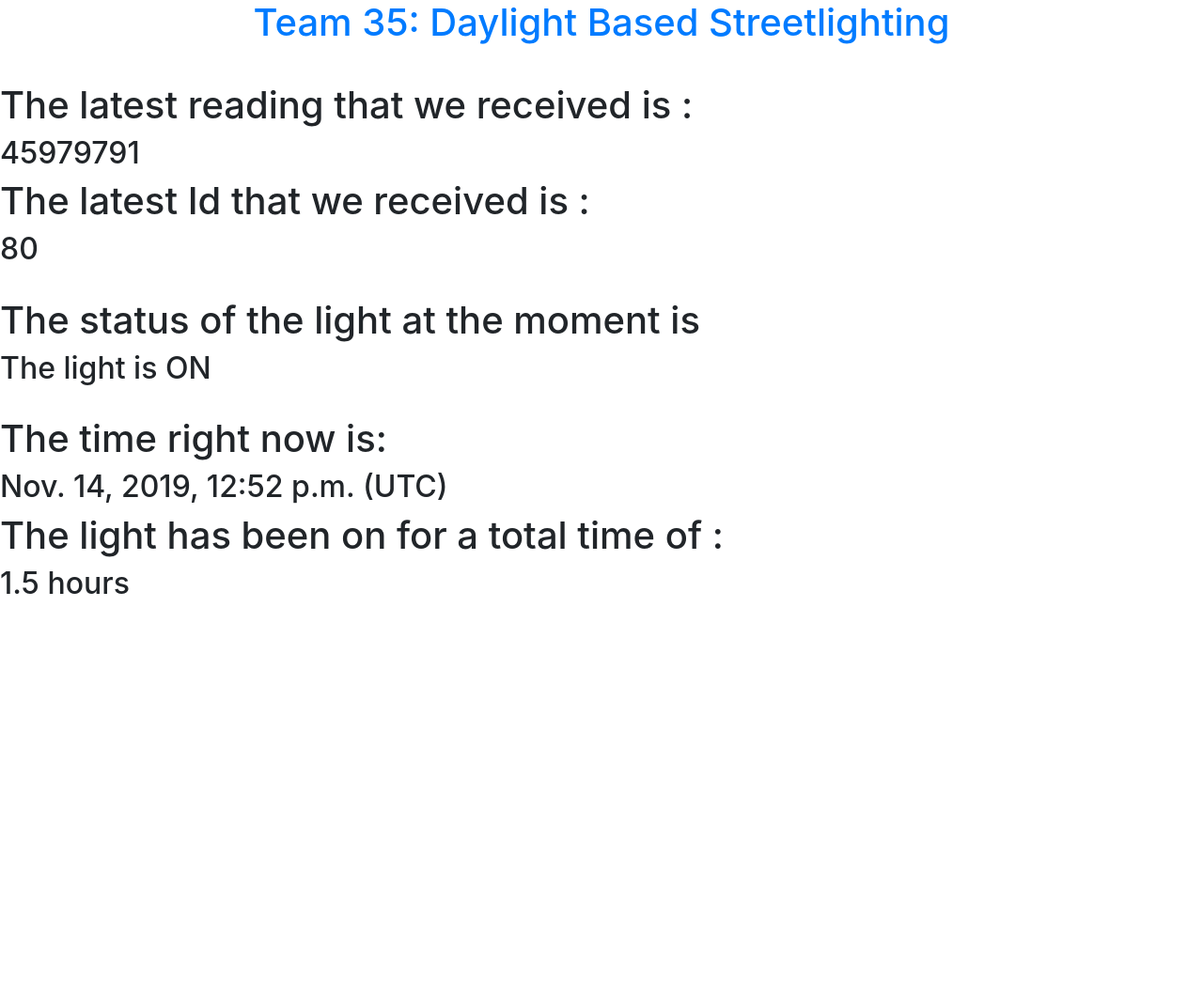
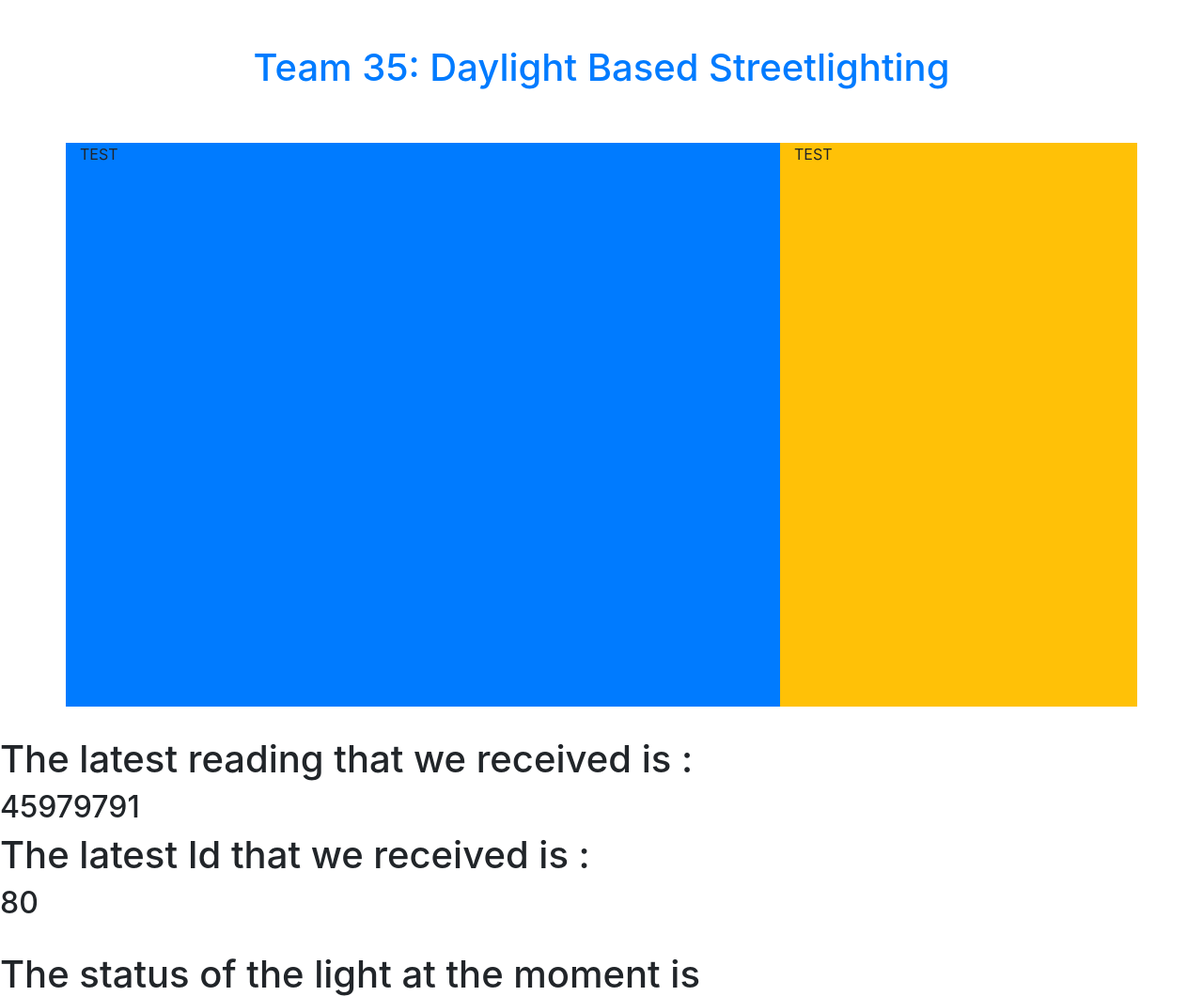
Before and after one commit to nishant-sachdeva/DjangoServerEsw, a Django app: page / in a window 1280 px wide. Shown: the top 1060 px of the page at 94% size. Before the commit the page ends 632 px from the top, so only its background shows below. Run offline with Django 3.2, Linux system fonts and the light colour scheme; data comes from the database, SQL or seed files in the repository; both versions use the stored data as it was after the commit; some libraries are stand-ins or nearby versions.

Commit message:
Adding layout for graph and on switch

```diff
--- a/server/templates/base.html
+++ b/server/templates/base.html
@@ -3,10 +3,19 @@
 <head>
 	<title>Team 35: Daylight Based Streetlighting</title>
 	<link rel="stylesheet" href="https://stackpath.bootstrapcdn.com/bootstrap/4.3.1/css/bootstrap.min.css" integrity="sha384-ggOyR0iXCbMQv3Xipma34MD+dH/1fQ784/j6cY/iJTQUOhcWr7x9JvoRxT2MZw1T" crossorigin="anonymous">
+	<script type = "text/javascript" src = "https://d3js.org/d3.v4.min.js"></script>
+
+	<style>
+		body, html {
+			height: 100%!important;
+			width: 100%!important;
+		}
+	</style>
+
 </head>
 <body>
 
-	<div class="container">
+	<div class="container p-5">
 		<div class="row">
 			<div class="col text-center">
 				<h1 class="text-primary">Team 35: Daylight Based Streetlighting</h1>
@@ -14,10 +23,21 @@
 		</div>
 	</div>
 
+	<div class="container h-75 w-100 bg-warning">
+		<div class="row h-100">
+			<div class="col-12 col-md-8 w-100 bg-primary">
+				TEST
+			</div>
+			<div class="col-12 col-md-4">
+				TEST
+			</div>
+		</div>
+	</div>
+
 
 {% block content %}
 
-replace me
+Replaceable Text
 
 {% endblock %}
 
```
Also changed, not shown: server/db.sqlite3.
